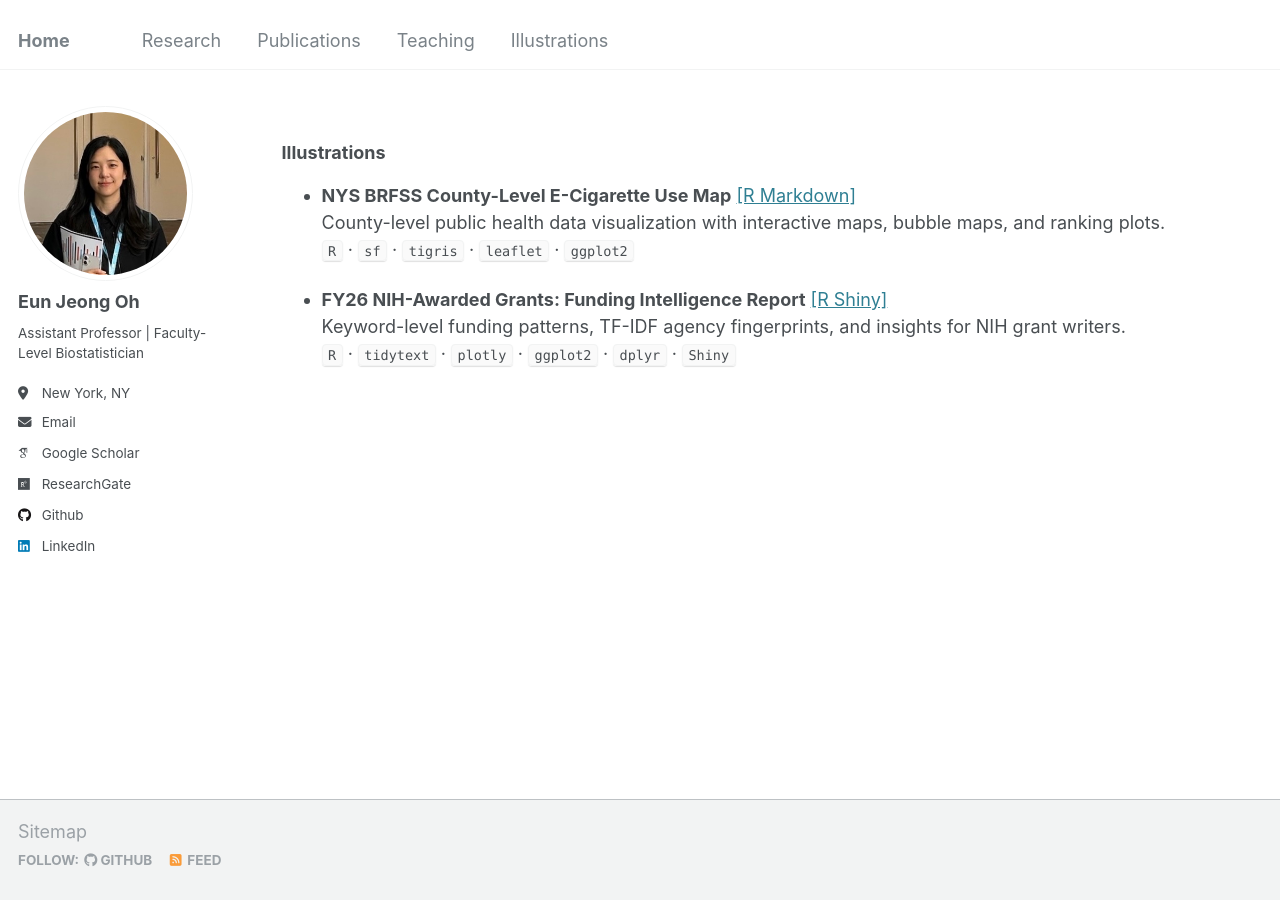
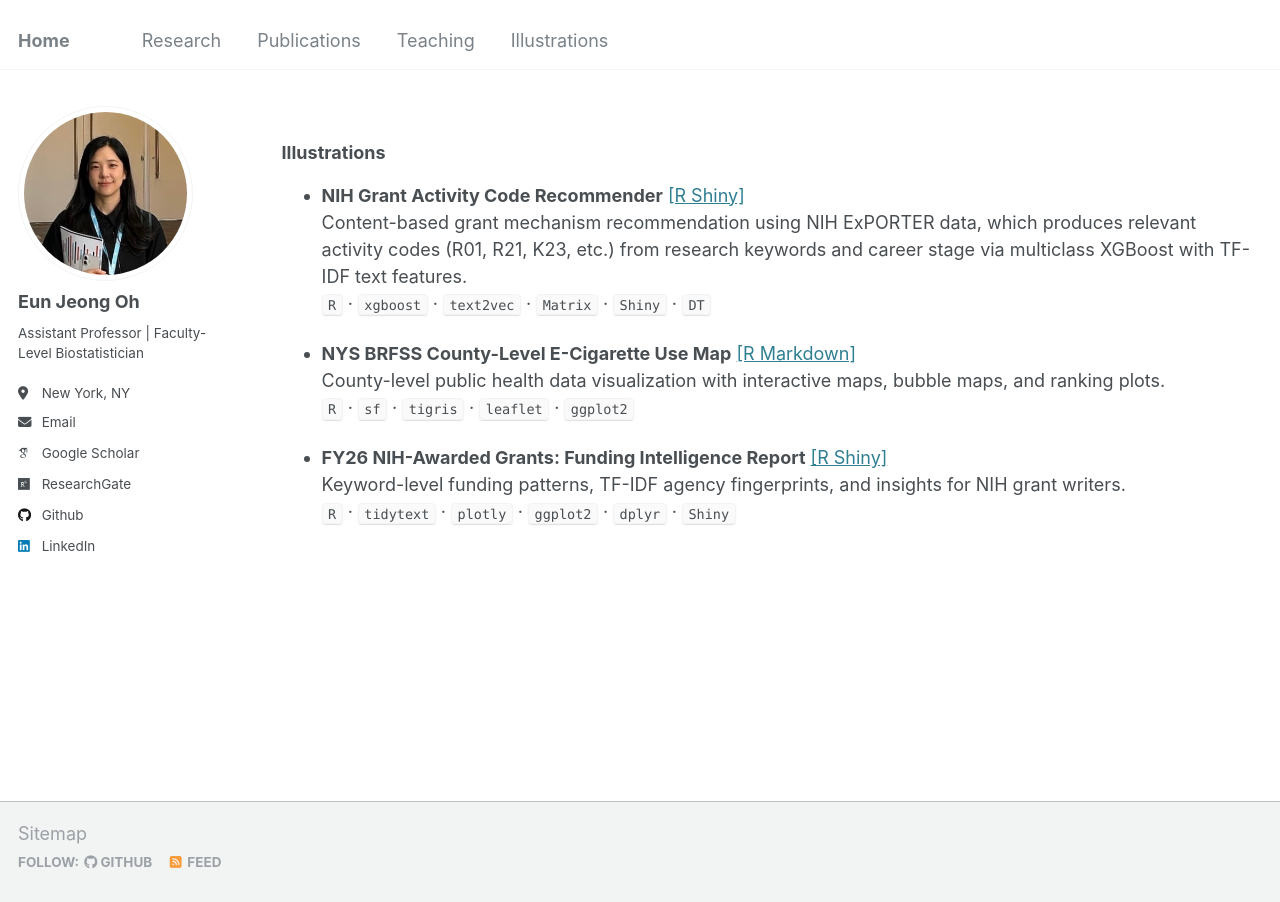
Before and after one commit to oheunj/oheunj.github.io, a Jekyll site: the page built from _pages/illustrations.md, in a window 1280 px wide. Built offline with Jekyll 4.4.1, drawn with Linux system fonts in a browser that asks for light colours; some web fonts are replaced.

Commit message:
Update illustrations.md

```diff
--- a/_pages/illustrations.md
+++ b/_pages/illustrations.md
@@ -11,6 +11,10 @@ redirect_from:
 {% include base_path %}
 
 ### Illustrations
+
+* **NIH Grant Activity Code Recommender** [[R Shiny]](https://no86d0-eun0jeong-oh.shinyapps.io/nih-grant-recommender)
+  Content-based grant mechanism recommendation using NIH ExPORTER data, which produces relevant activity codes (R01, R21, K23, etc.) from research keywords and career stage via multiclass XGBoost with TF-IDF text features.
+  `R` · `xgboost` · `text2vec` · `Matrix` · `Shiny` · `DT`
 
 * **NYS BRFSS County-Level E-Cigarette Use Map** [[R Markdown]](https://oheunj.github.io/illustrations/04_BRFSS_ecigar_260516)
   County-level public health data visualization with interactive maps, bubble maps, and ranking plots.
```
